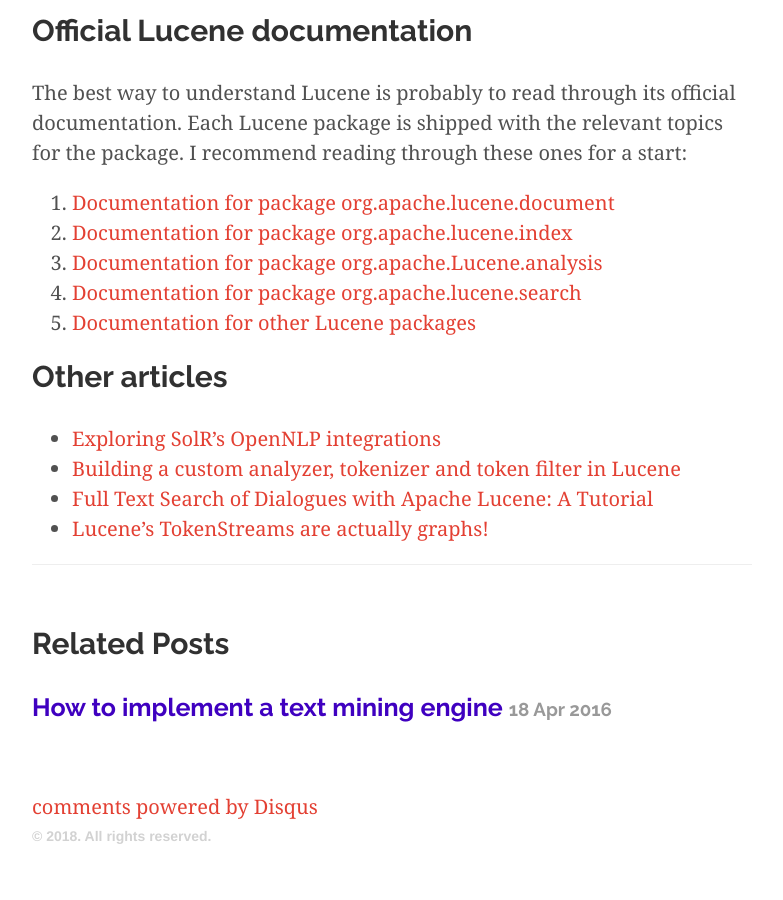
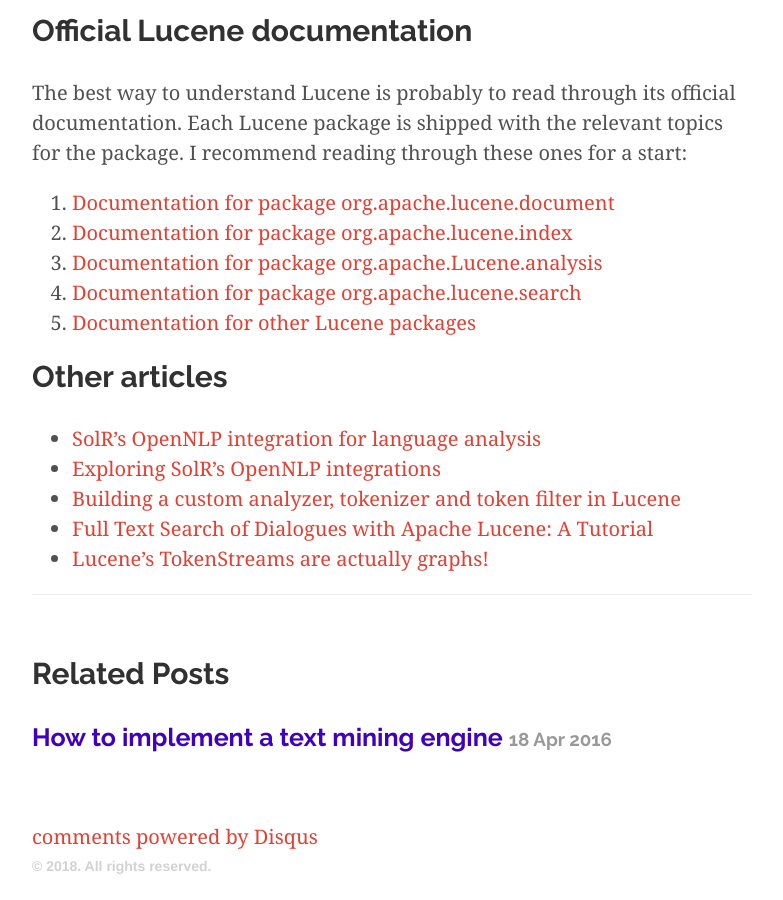
Before and after one commit to fabian-kostadinov/fabian-kostadinov.github.io, a Jekyll site: the page built from _posts/2018-09-08-introduction-to-lucene-opennlp-part1.md, in a window 1280 px wide and 900 px high, scrolled down 11003 px. Shown: the whole window, without its empty margins (248-1031 px from the left). Built offline with Jekyll 4.4.1, drawn with Linux system fonts in a browser that asks for light colours; nearby versions of some CDN libraries; comment, search, counter and statistics services are not loaded; before the commit the page ends 11873 px from its top, so only the background shows below that.

Commit message:
Added reference for SolR OpenNLP integration

```diff
--- a/_posts/2018-09-08-introduction-to-lucene-opennlp-part1.md
+++ b/_posts/2018-09-08-introduction-to-lucene-opennlp-part1.md
@@ -309,6 +309,7 @@
 
 ## Other articles
 
+- [SolR's OpenNLP integration for language analysis](https://github.com/apache/lucene-solr/blob/master/solr/solr-ref-guide/src/language-analysis.adoc#opennlp-integration)
 - [Exploring SolR's OpenNLP integrations](https://opensourceconnections.com/blog/2018/08/06/intro_solr_nlp_integrations/)
 - [Building a custom analyzer, tokenizer and token filter in Lucene](https://citrine.io/2015/02/15/building-a-custom-analyzer-in-lucene/)
 - [Full Text Search of Dialogues with Apache Lucene: A Tutorial](https://www.toptal.com/database/full-text-search-of-dialogues-with-apache-lucene)
```
